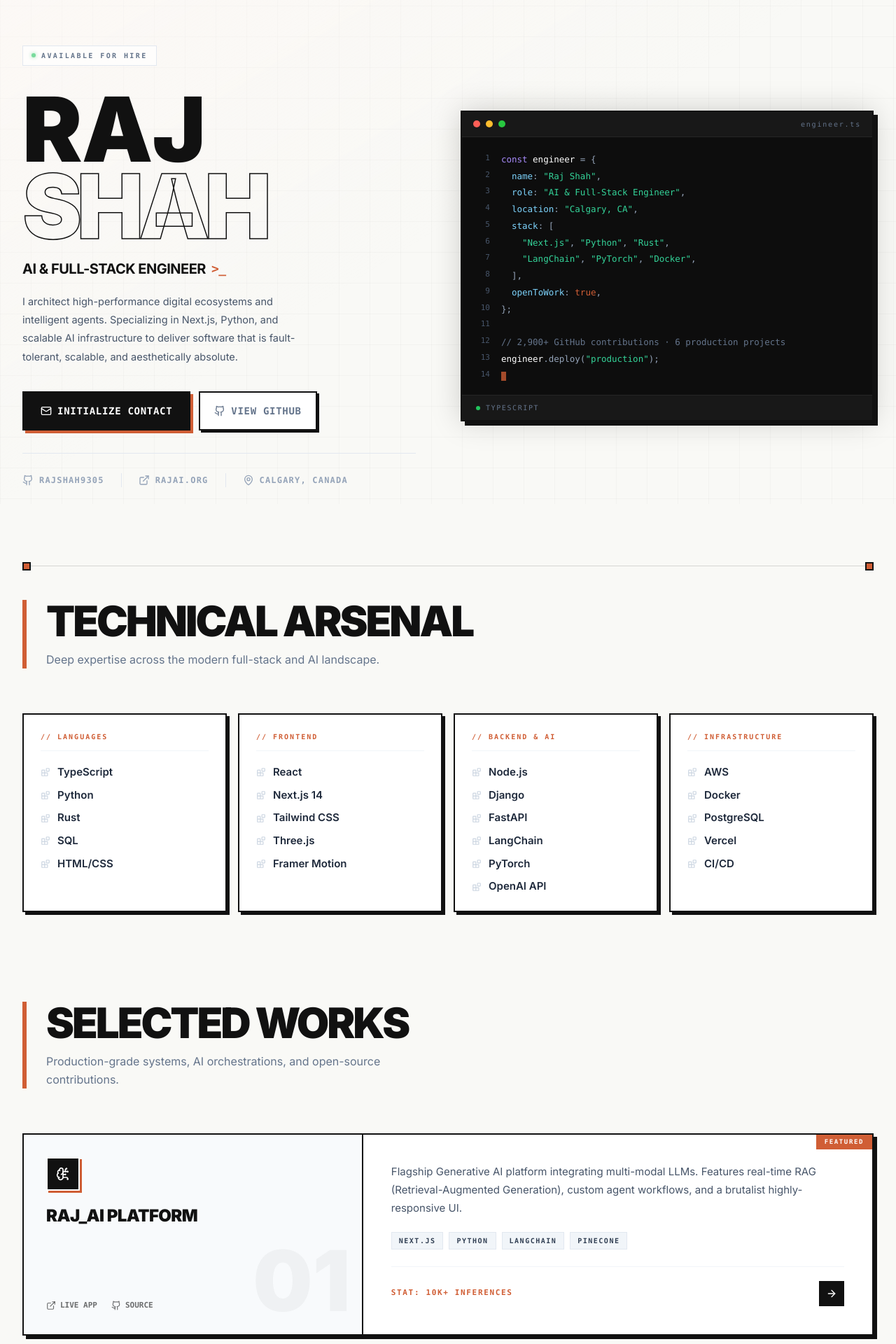
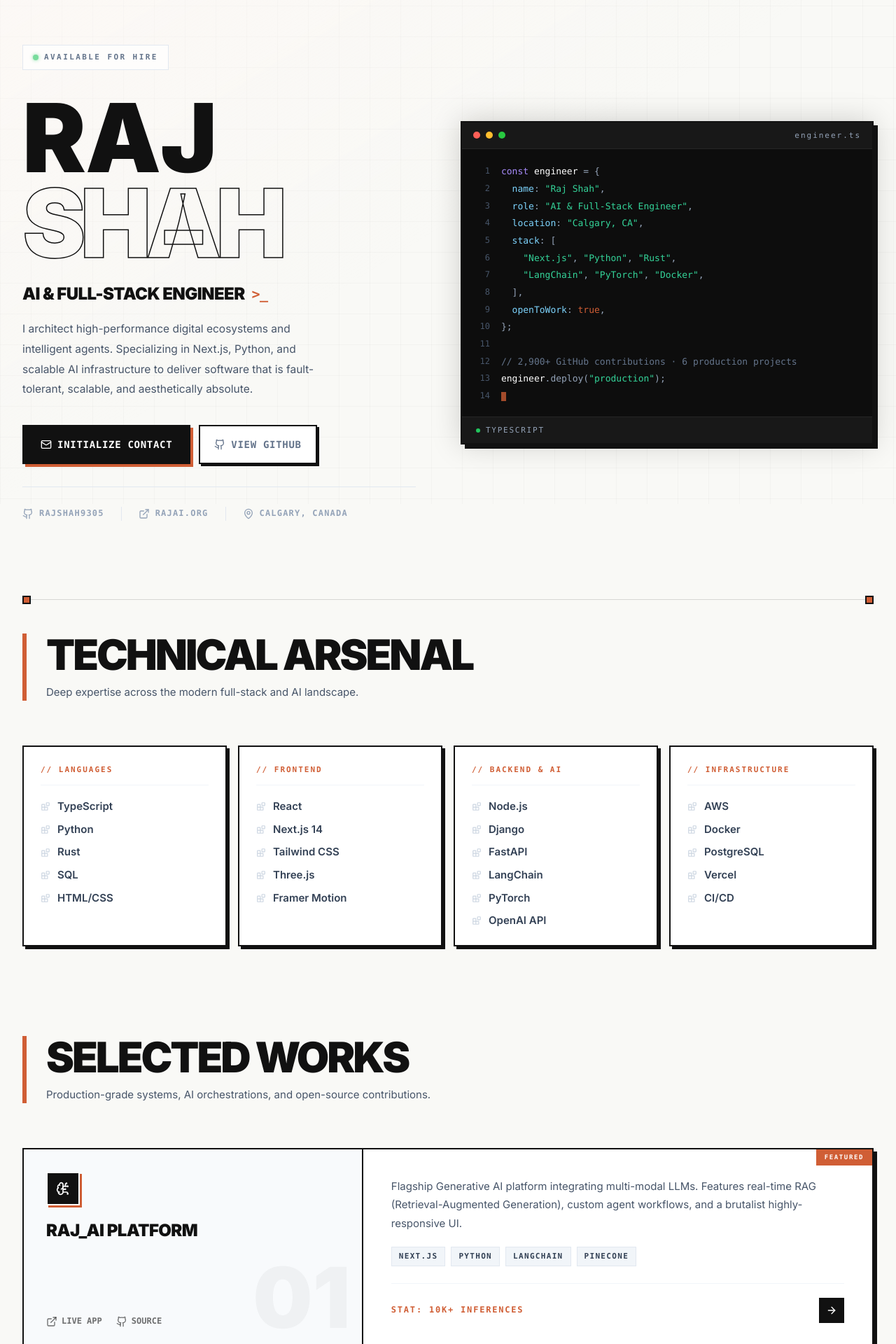
Before and after one commit to rajshah9305/newergeminimadeportfolio, a Next.js app: page / in a window 1280 px wide. Shown: the part 80-2000 px from the top of the page at 70% size. Built offline with nearby package versions, Linux system fonts and the light colour scheme.

Commit message:
Refine typography: improve font sizes, contrast, and readability across all sections

```diff
--- a/src/app/globals.css
+++ b/src/app/globals.css
@@ -14,6 +14,15 @@
     --color-primary: #D05E35;
     --color-dark: #111111;
     --color-light: #F9F9F6;
+  }
+
+  html {
+    font-size: 16px;
+  }
+
+  body {
+    color: #1a1a1a;
+    line-height: 1.6;
   }
 }
 
--- a/src/components/ContactSection.tsx
+++ b/src/components/ContactSection.tsx
@@ -68,7 +68,7 @@ export function ContactSection() {
 
         <motion.p
           variants={reduce ? undefined : fadeUp}
-          className="text-[13px] text-slate-400 max-w-xs mb-12 font-mono uppercase tracking-[0.18em] leading-[1.9]"
+          className="text-[14px] text-slate-300 max-w-xs mb-12 font-mono uppercase tracking-[0.18em] leading-[1.9]"
         >
           Currently accepting new opportunities.
           <br />
@@ -83,7 +83,7 @@ export function ContactSection() {
           {/* Email CTA */}
           <a
             href={`mailto:${PERSONAL_INFO.email}`}
-            className="w-full sm:w-auto flex items-center justify-center gap-2.5 bg-primary text-white px-7 py-4 font-mono text-[12px] font-bold uppercase tracking-[0.15em] border-2 border-transparent hover:bg-white hover:text-dark hover:border-dark shadow-[4px_4px_0px_0px_rgba(255,255,255,0.12)] hover:shadow-[6px_6px_0px_0px_rgba(208,94,53,1)] hover:-translate-y-0.5 active:translate-y-0.5 active:shadow-none transition-all focus:outline-none focus:ring-2 focus:ring-white focus:ring-offset-2 focus:ring-offset-dark group"
+            className="w-full sm:w-auto flex items-center justify-center gap-2.5 bg-primary text-white px-7 py-4 font-mono text-[13px] font-bold uppercase tracking-[0.15em] border-2 border-transparent hover:bg-white hover:text-dark hover:border-dark shadow-[4px_4px_0px_0px_rgba(255,255,255,0.12)] hover:shadow-[6px_6px_0px_0px_rgba(208,94,53,1)] hover:-translate-y-0.5 active:translate-y-0.5 active:shadow-none transition-all focus:outline-none focus:ring-2 focus:ring-white focus:ring-offset-2 focus:ring-offset-dark group"
           >
             <Mail className="w-4 h-4 group-hover:scale-110 transition-transform" aria-hidden="true" />
             Email Me
--- a/src/components/HeroSection.tsx
+++ b/src/components/HeroSection.tsx
@@ -133,28 +133,28 @@ export function HeroSection() {
           {/* Status pill */}
           <motion.div
             variants={reduce ? undefined : fadeUp}
-            className="inline-flex items-center gap-2 mb-9 px-3 py-1.5 border border-slate-200 bg-white/70 backdrop-blur-sm"
+            className="inline-flex items-center gap-2 mb-9 px-3.5 py-2 border border-slate-200 bg-white/70 backdrop-blur-sm"
           >
             <span
-              className="w-1.5 h-1.5 rounded-full bg-green-500 animate-pulse shadow-[0_0_5px_rgba(34,197,94,0.9)]"
+              className="w-2 h-2 rounded-full bg-green-500 animate-pulse shadow-[0_0_5px_rgba(34,197,94,0.9)]"
               aria-hidden="true"
             />
-            <span className="font-mono text-[10px] font-bold tracking-[0.24em] uppercase text-slate-500">
+            <span className="font-mono text-[11px] font-bold tracking-[0.22em] uppercase text-slate-500">
               Available for hire
             </span>
           </motion.div>
 
           {/* Name */}
-          <h1 className="font-black uppercase tracking-tighter leading-[0.86] mb-5">
+          <h1 className="font-black uppercase tracking-tighter leading-[0.9] mb-6">
             <motion.span
               variants={reduce ? undefined : fadeUp}
-              className="block text-[clamp(4rem,11vw,8rem)] text-dark"
+              className="block text-[clamp(4.5rem,11vw,8.5rem)] text-dark"
             >
               {firstName}
             </motion.span>
             <motion.span
               variants={reduce ? undefined : fadeUp}
-              className="block text-[clamp(4rem,11vw,8rem)] text-outline"
+              className="block text-[clamp(4.5rem,11vw,8.5rem)] text-outline"
             >
               {lastName}
             </motion.span>
@@ -163,10 +163,10 @@ export function HeroSection() {
           {/* Role */}
           <motion.h2
             variants={reduce ? undefined : fadeUp}
-            className="text-base sm:text-lg md:text-xl font-bold tracking-tight text-dark mb-5 uppercase flex items-center gap-2 flex-wrap"
+            className="text-lg sm:text-xl md:text-2xl font-black tracking-tight text-dark mb-5 uppercase flex items-center gap-2.5 flex-wrap"
           >
             {PERSONAL_INFO.role}
-            <span className="text-primary font-mono font-black text-lg leading-none" aria-hidden="true">
+            <span className="text-primary font-mono font-black text-xl leading-none" aria-hidden="true">
               &gt;_
             </span>
           </motion.h2>
@@ -174,7 +174,7 @@ export function HeroSection() {
           {/* Bio */}
           <motion.p
             variants={reduce ? undefined : fadeUp}
-            className="text-[14.5px] text-slate-600 max-w-[420px] leading-[1.82] mb-9 font-normal"
+            className="text-[15.5px] text-slate-600 max-w-[440px] leading-[1.85] mb-9 font-normal"
           >
             {PERSONAL_INFO.bio}
           </motion.p>
@@ -244,13 +244,13 @@ export function HeroSection() {
               <span className="w-2.5 h-2.5 rounded-full bg-[#FF5F57]" />
               <span className="w-2.5 h-2.5 rounded-full bg-[#FFBD2E]" />
               <span className="w-2.5 h-2.5 rounded-full bg-[#28C840]" />
-              <span className="ml-auto font-mono text-[10px] text-slate-500 tracking-[0.18em]">
+              <span className="ml-auto font-mono text-[11px] text-slate-400 tracking-[0.18em]">
                 engineer.ts
               </span>
             </div>
 
             {/* Code area */}
-            <div className="px-5 pt-5 pb-4 font-mono text-[12.5px] leading-[1.9] select-none overflow-x-auto">
+            <div className="px-5 pt-5 pb-4 font-mono text-[13px] leading-[1.9] select-none overflow-x-auto">
               {CODE_LINES.map((line, i) => (
                 <motion.div
                   key={i}
@@ -260,7 +260,7 @@ export function HeroSection() {
                   className="flex gap-4 min-w-0"
                 >
                   {/* Line number */}
-                  <span className="text-slate-600 w-5 shrink-0 text-right text-[11px] leading-[1.9]">
+                  <span className="text-slate-600 w-5 shrink-0 text-right text-[12px] leading-[1.9]">
                     {i + 1}
                   </span>
                   {/* Code */}
@@ -288,7 +288,7 @@ export function HeroSection() {
                 animate={{ opacity: 1 }}
                 transition={{ delay: 1.3 }}
               >
-                <span className="text-slate-600 w-5 shrink-0 text-right text-[11px] leading-[1.9]">
+                <span className="text-slate-600 w-5 shrink-0 text-right text-[12px] leading-[1.9]">
                   {CODE_LINES.length + 1}
                 </span>
                 <span>
@@ -306,7 +306,7 @@ export function HeroSection() {
               {/* Language indicator */}
               <div className="flex items-center gap-2 shrink-0">
                 <span className="w-1.5 h-1.5 rounded-full bg-green-500" />
-                <span className="font-mono text-[10px] text-slate-500 tracking-[0.16em] uppercase">
+                <span className="font-mono text-[11px] text-slate-400 tracking-[0.16em] uppercase">
                   TypeScript
                 </span>
               </div>
--- a/src/components/Navigation.tsx
+++ b/src/components/Navigation.tsx
@@ -22,7 +22,7 @@ function Branding() {
       <div className="bg-primary text-white font-black w-8 h-8 flex items-center justify-center text-[11px] tracking-tight shadow-[2px_2px_0px_0px_rgba(17,17,17,1)] group-hover:bg-dark transition-colors duration-200">
         RS
       </div>
-      <span className="font-black tracking-[0.14em] text-[13px] uppercase text-dark group-hover:text-primary transition-colors duration-200">
+      <span className="font-black tracking-[0.14em] text-[14px] uppercase text-dark group-hover:text-primary transition-colors duration-200">
         {PERSONAL_INFO.name}
       </span>
     </a>
@@ -58,7 +58,7 @@ export function Navigation() {
             <a
               key={link.href}
               href={link.href}
-              className="nav-link font-mono text-[11px] font-bold tracking-[0.16em] uppercase text-dark hover:text-primary transition-colors focus:outline-none focus:text-primary"
+              className="nav-link font-mono text-[12px] font-bold tracking-[0.16em] uppercase text-dark hover:text-primary transition-colors focus:outline-none focus:text-primary"
             >
               {link.label}
             </a>
@@ -126,7 +126,7 @@ export function Navigation() {
                 initial={reduce ? {} : { opacity: 0, x: -10 }}
                 animate={{ opacity: 1, x: 0 }}
                 transition={{ delay: i * 0.055, duration: 0.2 }}
-                className="py-4 border-b border-dark/8 flex justify-between items-center text-[12px] group focus:outline-none focus:text-primary"
+                className="py-4 border-b border-dark/8 flex justify-between items-center text-[13px] group focus:outline-none focus:text-primary"
               >
                 {link.label}
                 <ArrowRight className="w-4 h-4 group-hover:text-primary transition-colors" />
--- a/src/components/ProjectsSection.tsx
+++ b/src/components/ProjectsSection.tsx
@@ -91,9 +91,9 @@ function ProjectCard({ project, index }: { project: Project; index: number }) {
               href={project.links.live}
               target="_blank"
               rel="noreferrer"
-              className="flex items-center gap-1.5 font-mono text-[11px] font-bold uppercase text-dark/60 hover:text-primary transition-colors focus:outline-none focus:text-primary group/link"
+              className="flex items-center gap-1.5 font-mono text-[12px] font-bold uppercase text-dark/60 hover:text-primary transition-colors focus:outline-none focus:text-primary group/link"
             >
-              <ExternalLink className="w-3.5 h-3.5 group-hover/link:rotate-12 transition-transform" aria-hidden="true" />
+              <ExternalLink className="w-4 h-4 group-hover/link:rotate-12 transition-transform" aria-hidden="true" />
               Live App
             </a>
           )}
@@ -102,9 +102,9 @@ function ProjectCard({ project, index }: { project: Project; index: number }) {
               href={project.links.github}
               target="_blank"
               rel="noreferrer"
-              className="flex items-center gap-1.5 font-mono text-[11px] font-bold uppercase text-dark/60 hover:text-primary transition-colors focus:outline-none focus:text-primary group/link"
+              className="flex items-center gap-1.5 font-mono text-[12px] font-bold uppercase text-dark/60 hover:text-primary transition-colors focus:outline-none focus:text-primary group/link"
             >
-              <Github className="w-3.5 h-3.5 group-hover/link:rotate-12 transition-transform" aria-hidden="true" />
+              <Github className="w-4 h-4 group-hover/link:rotate-12 transition-transform" aria-hidden="true" />
               Source
             </a>
           )}
@@ -122,7 +122,7 @@ function ProjectCard({ project, index }: { project: Project; index: number }) {
             {project.tags.map((tag) => (
               <span
                 key={tag}
-                className="px-2.5 py-1 bg-slate-100 font-mono text-[10px] font-bold tracking-[0.15em] uppercase text-slate-700 border border-slate-200 hover:border-primary/30 hover:bg-primary/5 cursor-default transition-colors duration-200"
+                className="px-2.5 py-1 bg-slate-100 font-mono text-[11px] font-bold tracking-[0.12em] uppercase text-slate-700 border border-slate-200 hover:border-primary/30 hover:bg-primary/5 cursor-default transition-colors duration-200"
               >
                 {tag}
               </span>
@@ -131,7 +131,7 @@ function ProjectCard({ project, index }: { project: Project; index: number }) {
         </div>
 
         <div className="flex justify-between items-center border-t border-slate-100 pt-5">
-          <span className="font-mono text-[11px] font-bold text-primary tracking-[0.15em] uppercase">
+          <span className="font-mono text-[12px] font-bold text-primary tracking-[0.15em] uppercase">
             STAT: {project.stat}
           </span>
           <motion.a
--- a/src/components/SectionHeader.tsx
+++ b/src/components/SectionHeader.tsx
@@ -10,7 +10,7 @@ export function SectionHeader({ title, subtitle }: SectionHeaderProps) {
         {title}
       </h2>
       {subtitle && (
-        <p className="mt-3 text-base text-slate-500 max-w-xl font-normal leading-relaxed">
+        <p className="mt-3 text-[15px] text-slate-600 max-w-xl font-normal leading-relaxed">
           {subtitle}
         </p>
       )}
--- a/src/components/SkillsSection.tsx
+++ b/src/components/SkillsSection.tsx
@@ -43,14 +43,14 @@ export function SkillsSection() {
             whileHover={reduce ? {} : { y: -4, boxShadow: "8px 8px 0px 0px rgba(208,94,53,1)" }}
             className="bg-white border-2 border-dark p-6 shadow-[4px_4px_0px_0px_rgba(17,17,17,1)] flex flex-col transition-shadow duration-250"
           >
-            <h3 className="font-mono text-[10px] font-bold text-primary mb-5 tracking-[0.2em] uppercase border-b border-slate-100 pb-3">
+            <h3 className="font-mono text-[11px] font-bold text-primary mb-5 tracking-[0.18em] uppercase border-b border-slate-100 pb-3">
               {`// ${group.category}`}
             </h3>
             <ul className="flex flex-col gap-3 flex-1">
               {group.items.map((item, i) => (
                 <li
                   key={i}
-                  className="text-[15px] font-semibold flex items-center gap-2.5 text-slate-800 group/item"
+                  className="text-[15px] font-semibold flex items-center gap-2.5 text-slate-700 group/item"
                 >
                   <Blocks
                     className="w-3.5 h-3.5 text-slate-300 group-hover/item:text-primary transition-colors shrink-0"
```
Also changed, not shown: src/components/ExperienceSection.tsx (+5 -5 lines).
